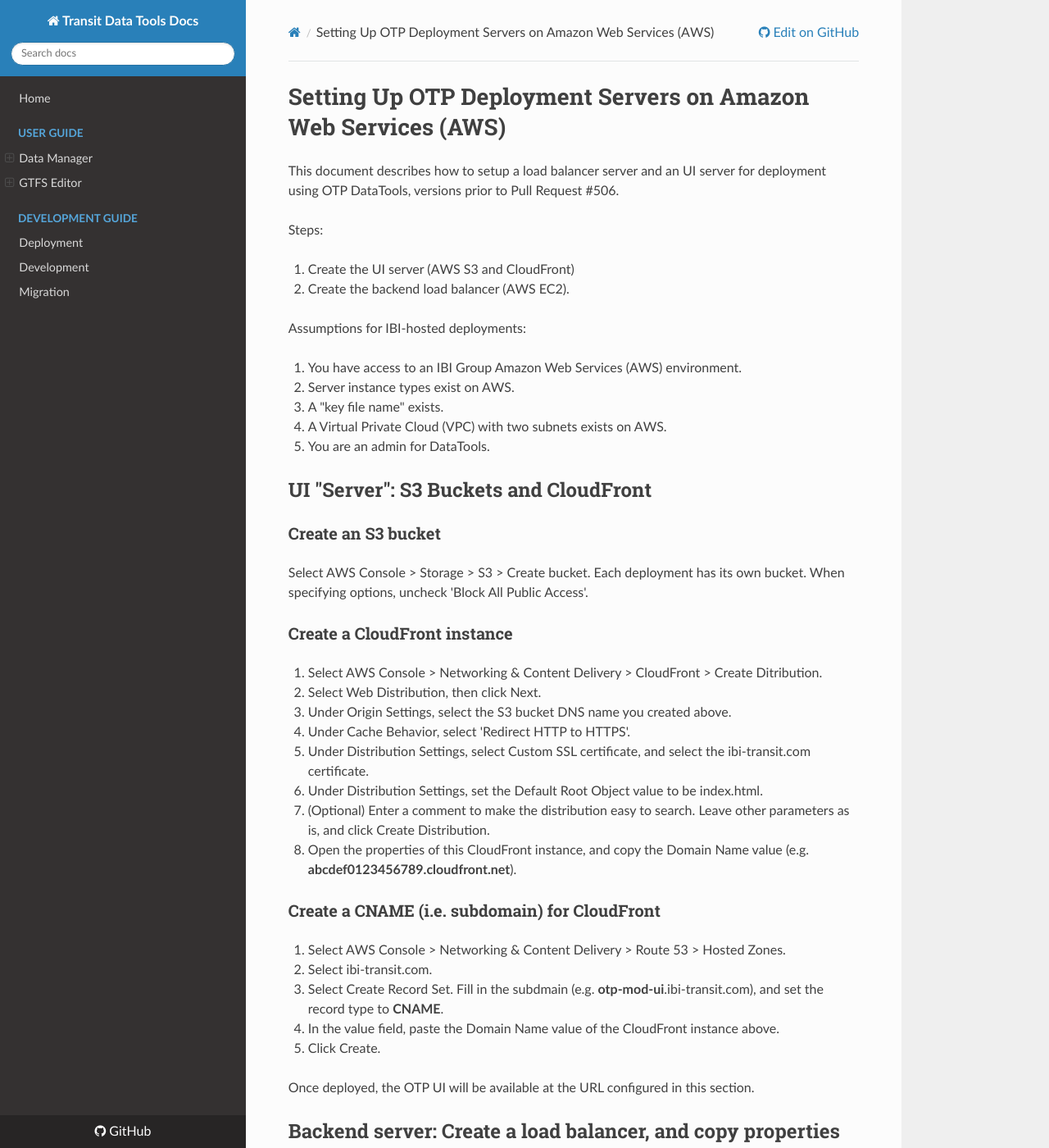
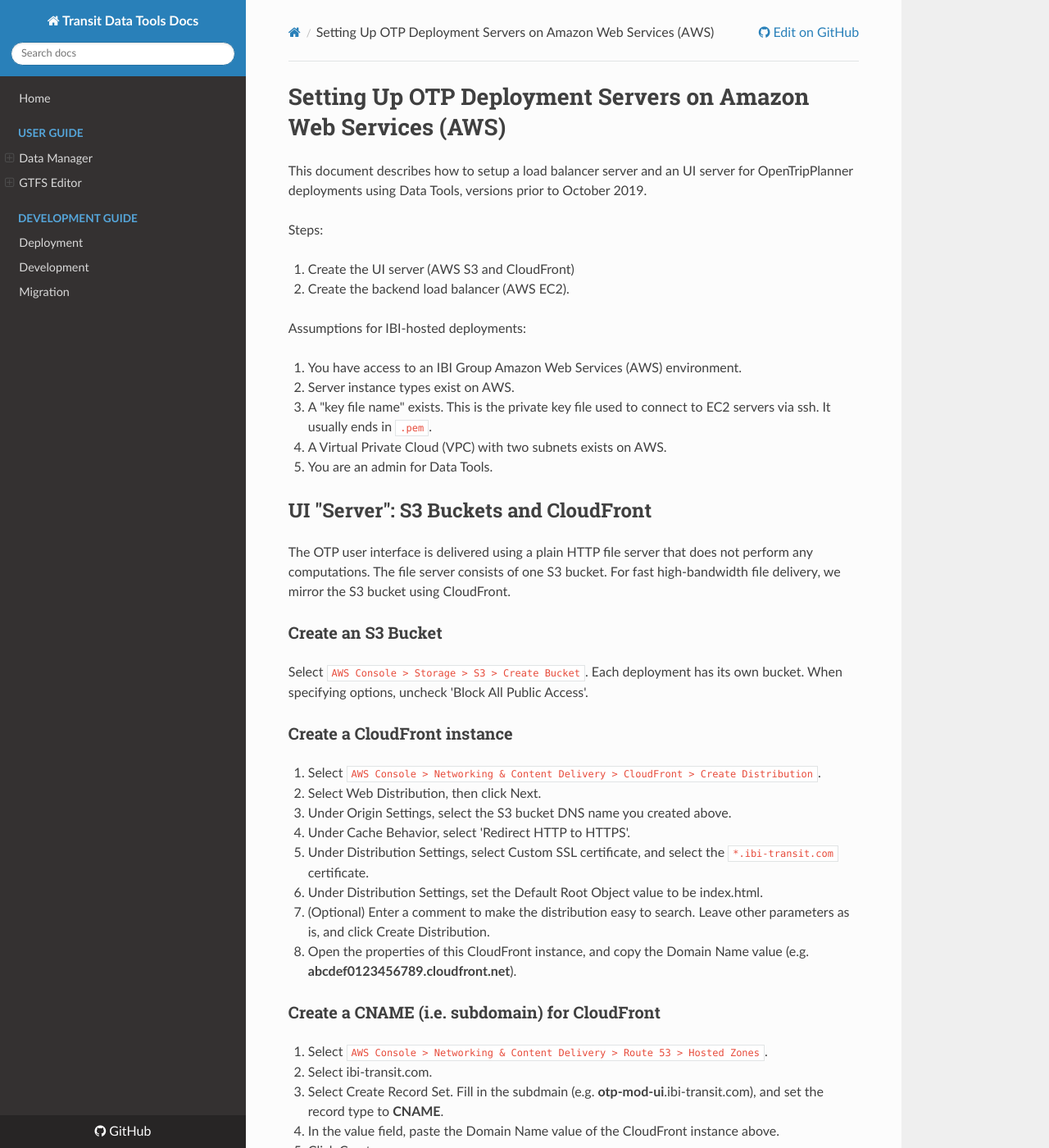
Before and after one commit to wtchen/datatools-ui, an MkDocs documentation site: the page built from docs/user/otp-deployment.md, in a window 1280 px wide and 1400 px high. Shown: the whole window at 82% size. Built offline with MkDocs 1.6.1, drawn with Linux system fonts in a browser that asks for light colours; nearby versions of some CDN libraries; old or Windows-style settings are respelled for this version of MkDocs; some of the changed text lies outside the part shown.

Commit message:
Formatting and typos (1)

```diff
--- a/docs/user/otp-deployment.md
+++ b/docs/user/otp-deployment.md
@@ -1,6 +1,6 @@
 # Setting Up OTP Deployment Servers on Amazon Web Services (AWS)
 
-This document describes how to setup a load balancer server and an UI server for deployment using OTP DataTools, versions prior to Pull Request #506.
+This document describes how to setup a load balancer server and an UI server for OpenTripPlanner deployments using Data Tools, versions prior to October 2019.
 
 Steps:
 
@@ -11,31 +11,33 @@
 
 1. You have access to an IBI Group Amazon Web Services (AWS) environment.
 2. Server instance types exist on AWS.
-3. A "key file name" exists.
+3. A "key file name" exists. This is the private key file used to connect to EC2 servers via ssh. It usually ends in `.pem`.
 4. A Virtual Private Cloud (VPC) with two subnets exists on AWS.
-5. You are an admin for DataTools.
+5. You are an admin for Data Tools.
 
 ## UI "Server": S3 Buckets and CloudFront
 
-### Create an S3 bucket
+The OTP user interface is delivered using a plain HTTP file server that does not perform any computations. The file server consists of one S3 bucket. For fast high-bandwidth file delivery, we mirror the S3 bucket using CloudFront.
 
-Select AWS Console > Storage > S3 > Create bucket. Each deployment has its own bucket.
+### Create an S3 Bucket
+
+Select `AWS Console > Storage > S3 > Create Bucket`. Each deployment has its own bucket.
 When specifying options, uncheck 'Block All Public Access'.
 
 ### Create a CloudFront instance
 
-1. Select AWS Console > Networking & Content Delivery > CloudFront > Create Ditribution.
+1. Select `AWS Console > Networking & Content Delivery > CloudFront > Create Distribution`.
 2. Select Web Distribution, then click Next.
 3. Under Origin Settings, select the S3 bucket DNS name you created above.
 4. Under Cache Behavior, select 'Redirect HTTP to HTTPS'.
-5. Under Distribution Settings, select Custom SSL certificate, and select the ibi-transit.com certificate.
+5. Under Distribution Settings, select Custom SSL certificate, and select the `*.ibi-transit.com` certificate.
 6. Under Distribution Settings, set the Default Root Object value to be index.html.
 7. (Optional) Enter a comment to make the distribution easy to search. Leave other parameters as is, and click Create Distribution.
 8. Open the properties of this CloudFront instance, and copy the Domain Name value (e.g. **abcdef0123456789.cloudfront.net**).
 
 ### Create a CNAME (i.e. subdomain) for CloudFront
 
-1. Select AWS Console > Networking & Content Delivery > Route 53 > Hosted Zones.
+1. Select `AWS Console > Networking & Content Delivery > Route 53 > Hosted Zones`.
 2. Select ibi-transit.com.
 3. Select Create Record Set. Fill in the subdmain (e.g. **otp-mod-ui**.ibi-transit.com), and set the record type to **CNAME**.
 4. In the value field, paste the Domain Name value of the CloudFront instance above.
@@ -43,7 +45,7 @@
 
 Once deployed, the OTP UI will be available at the URL configured in this section.
 
-## Backend server: Create a load balancer, and copy properties to DataTools
+## Backend server: Create a load balancer, and copy properties to Data Tools
 
 We recommend using an elastic load balancer (ELB) for deploying/upgrading an OTP server instance without interrupting the current one. In doing so, a new server is set up in the background, and when ready (preprocessing done), the new server is added to the load balancer, and the old server removed and destroyed.
 
@@ -51,8 +53,8 @@
 
 ### Create the load balancer in AWS
 
-1. Open the EC2 Dashboarad (AWS Home > Services > Compute > EC2, or from recents).
-2. Open the Load Balancers view (from Resources > Load Balancers, or from Left Pane > Load Balancing > Load Balancers).
+1. Open the EC2 Dashboard (`AWS Home > Services > Compute > EC2`, or from the AWS History pane).
+2. Open the Load Balancers view (`Resources > Load Balancers`, or from `Left Pane > Load Balancing > Load Balancers`).
 3. Click Create Load Balancer, then select Application Load Balancer.
 4. Enter a name, add a listener for HTTPS(443), pick a VPC with two subnets/availability zones available, and select two of the subnets. (Leave other params as is). Click Next.
 5. Choose a certificate in ACM, pick the IBI Group certificate. (Leave other params as is). Click Next.
@@ -63,25 +65,25 @@
 10. Under the Listeners tab, there should be two listeners. If not, add the HTTPS listener.
 11. Open the load balancer properties, and, under the Description tab, copy the load balancer's DNS name (e.g. **ibi-dev-otp-1234567890.us-east-1.elb.amazonaws.com**).
 
-### Configure a load balancer in DataTools
+### Configure a load balancer in Data Tools
 
-1. Login to DataTools > Home > Admin > Deployment Servers, and add a new deployment server with the ELB option checked.
+1. Login to `Data Tools > Home > Admin > Deployment Servers`, and add a new deployment server with the ELB option checked.
 2. From the AWS load balancer view, select the load balancer to use for deployment, and look at values under the Description tab.
-3. Fill the DataTools properties with the following values from above:
+3. Fill the Data Tools properties with the following values from above:
 * For **Subnet ID**, enter the first portion of the first AWS availability zone, e.g. if the zone value is **subnet-0123456789 - us-east-xx**, only enter **subnet-0123456789**.
 * For **Security Group ID**, enter the security group of the AWS load balancer that supports HTTP, HTTPS, and SSH, e.g. **sg-0123456789abcdef**.
 4. From the AWS IAM Dashboard > Roles, pick a role to assign to the deployment servers. Open the role details in AWS.
-5. In DataTools **IAM Instance Profile ARN**, enter the Instance Profile ARNs value from the above details, e.g. **arn:aws:iam::0123456789:instance-profile/example-role**.
-6. From the AWS Target Groups view (EC2 > Left Pane > Load Balancing > Target Groups), select the target group of the load balancer to use, and look at values under the Description tab.
-7. In DataTools **Target Group ARN (load balancer)**, enter the ARN value of the group selected above.
-8. Enter a valid value **Key File Name** (copy value from another deployment server).
+5. In Data Tools **IAM Instance Profile ARN**, enter the Instance Profile ARNs value from the above details, e.g. **arn:aws:iam::0123456789:instance-profile/example-role**.
+6. From the AWS Target Groups view (`EC2 > Left Pane > Load Balancing > Target Groups`), select the target group of the load balancer to use, and look at values under the Description tab.
+7. In Data Tools **Target Group ARN (load balancer)**, enter the ARN value of the group selected above.
+8. Enter a valid **Key File Name** value, without the `.pem` extension (copy value from another deployment server).
 9. Proceed to save the deployment server.
 
 The new load balancer will appear in the list of deployment servers in the Data Tools project page.
 
 ### Create a CNAME (i.e. subdomain) for the load balancer
 
-1. Select AWS Console > Networking & Content Delivery > Route 53 > Hosted Zones.
+1. Select `AWS Console > Networking & Content Delivery > Route 53 > Hosted Zones`.
 2. Select ibi-transit.com.
 3. Select Create Record Set. Fill in the name, and set the type to be a CNAME.
 4. In the value field, paste the DNS name of the load balancer instance above.
```
